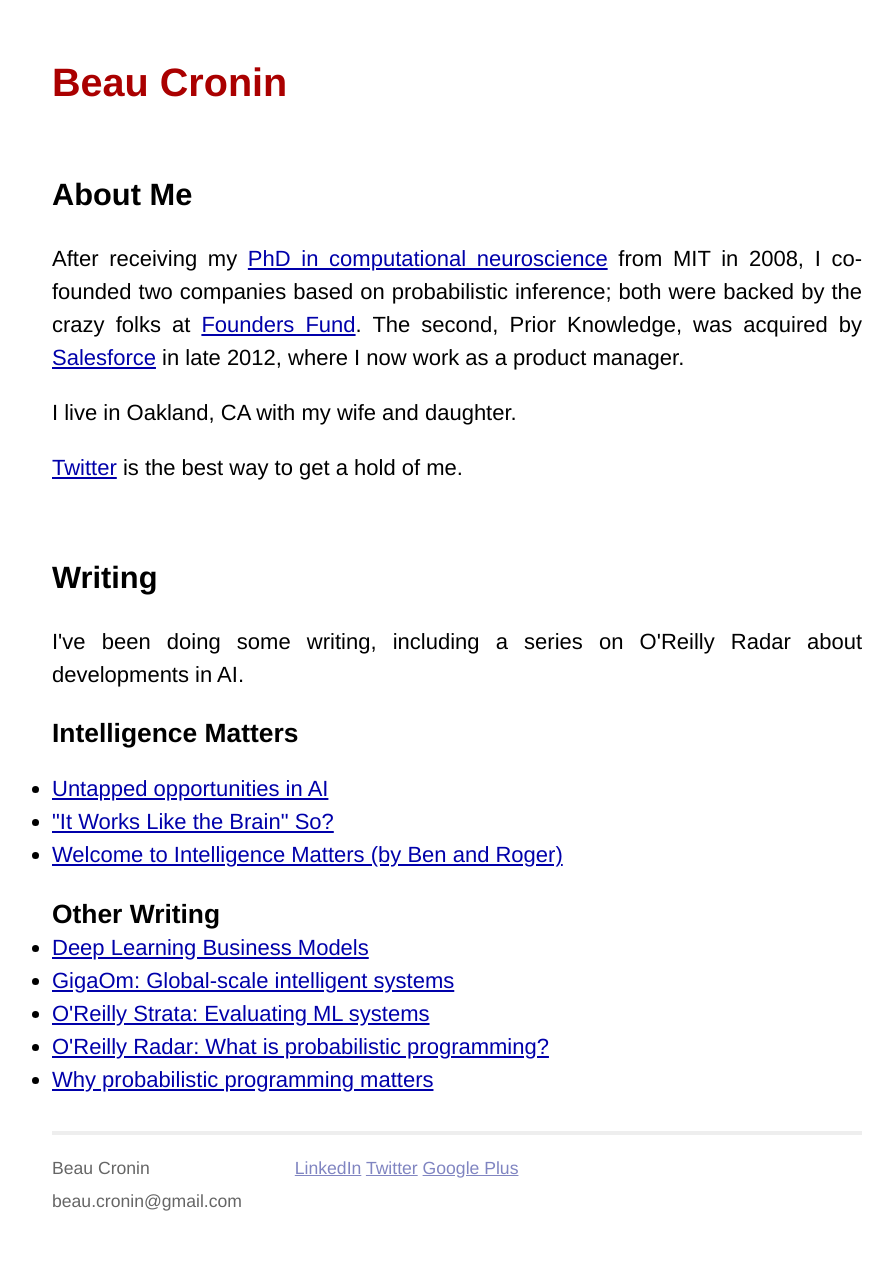
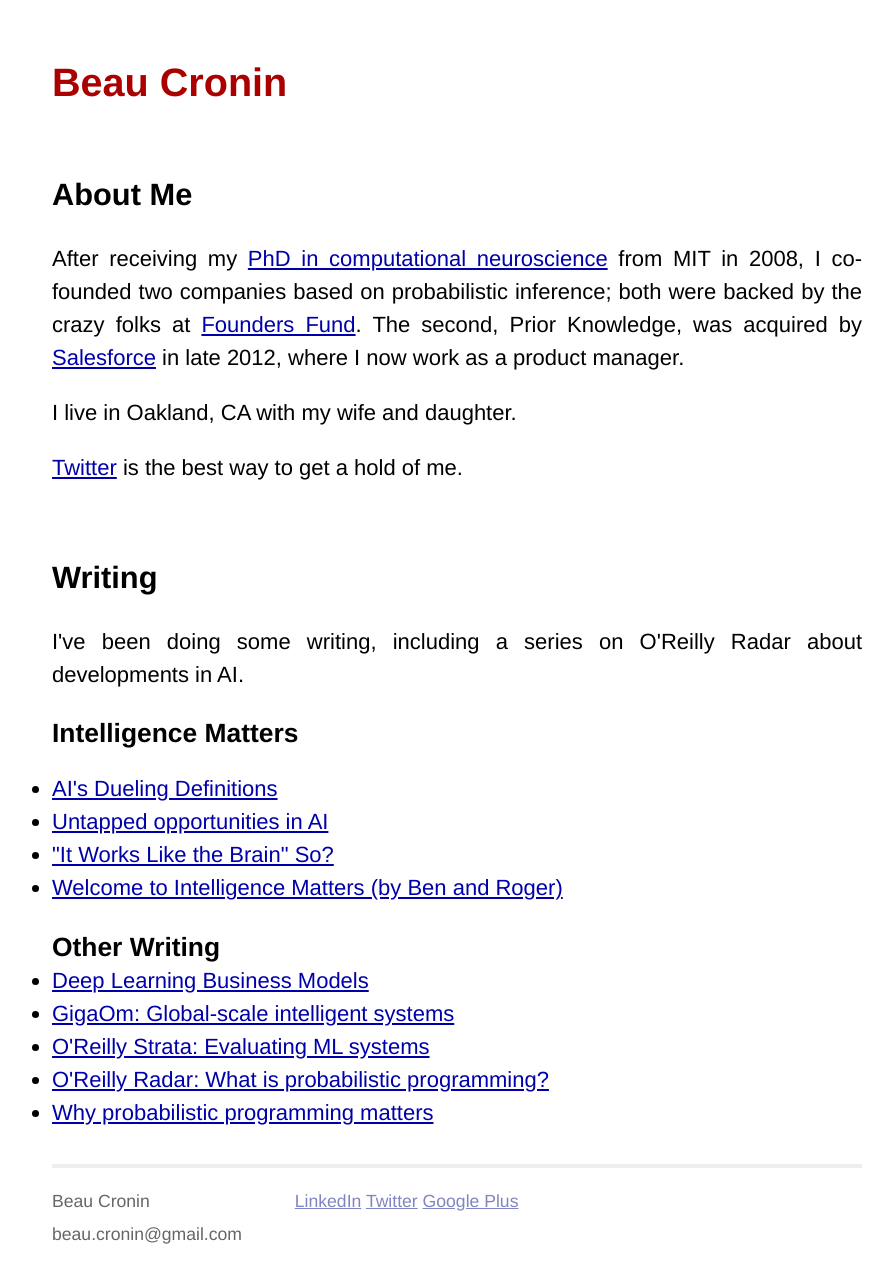
Before and after one commit to beaucronin/beaucronin.github.com, a Jekyll site: the page built from index.html, in a window 1280 px wide. Shown: the whole page, without its empty margins (183-1076 px from the left). Built offline with Jekyll 4.4.1, drawn with Linux system fonts in a browser that asks for light colours; before the commit the page ends 1236 px from its top, so only the background shows below that.

Commit message:
added dueling defs

```diff
--- a/index.html
+++ b/index.html
@@ -16,6 +16,7 @@ title: Beau Cronin
   <h2>Intelligence Matters</h2>
   <p> </p>
   <ul>
+    <li><a href="http://radar.oreilly.com/2014/06/ais-dueling-definitions.html">AI's Dueling Definitions</a></li>
     <li><a href="http://radar.oreilly.com/2014/06/untapped-opportunities-in-ai.html">Untapped opportunities in AI</a></li>
     <li><a href="http://radar.oreilly.com/2014/05/it-works-like-the-brain-so.html">"It Works Like the Brain" So?</a></li>
     <li><a href="http://radar.oreilly.com/2014/05/welcome-to-intelligence-matters.html">Welcome to Intelligence Matters (by Ben and Roger)</a></li>
```
